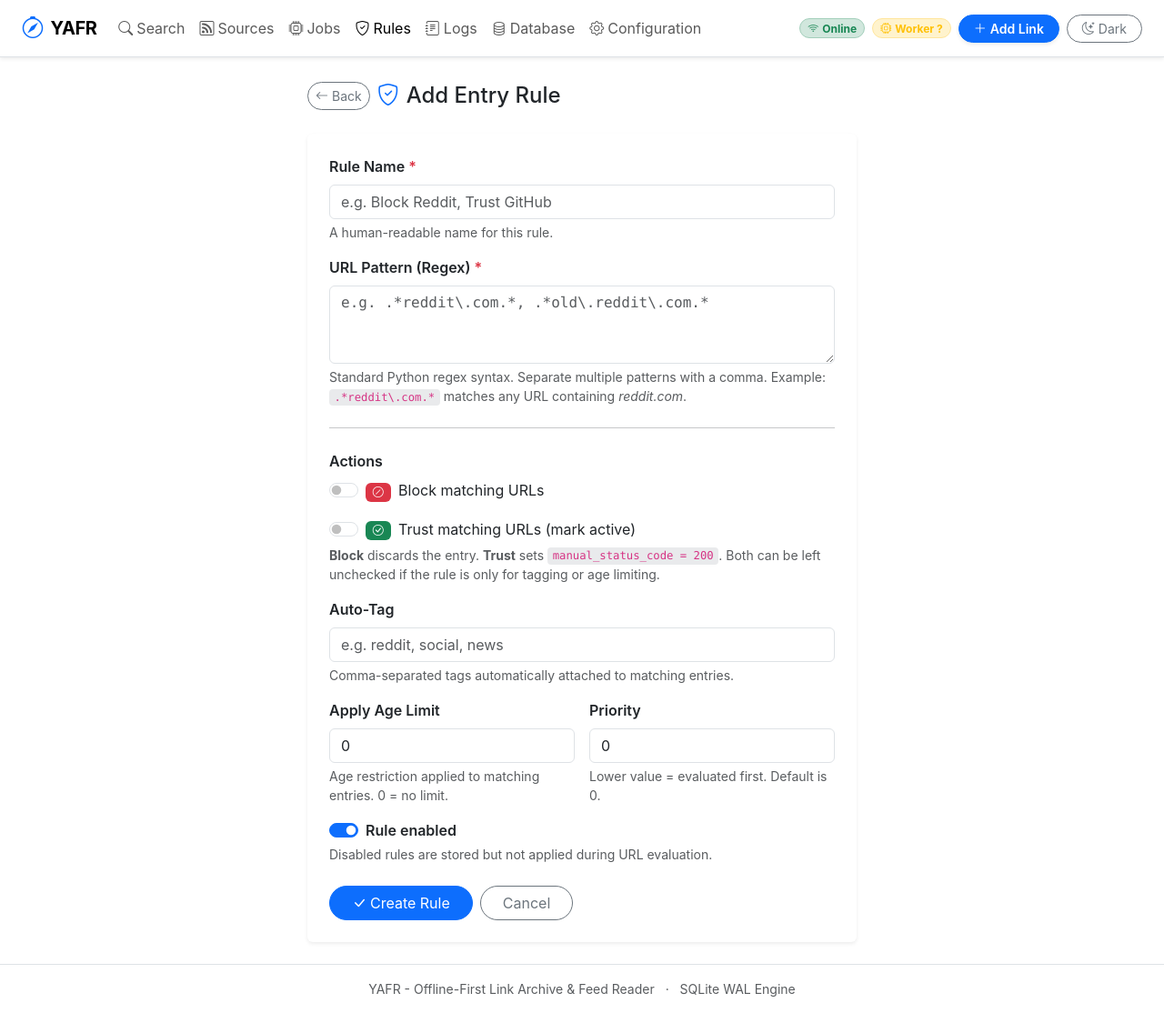
After one commit to rumca-js/yafr_next, a Flask app: page /rules/add in a window 1280 px wide. The commit adds this page. Shown: the whole page at 91% size. Run offline with Flask 3, Linux system fonts and the light colour scheme.

Commit message:
Added entry rules

```diff
--- a/yafr/templates/components/navbar.html
+++ b/yafr/templates/components/navbar.html
@@ -33,7 +33,7 @@
           </a>
         </li>
         <li class="nav-item">
-          <a class="nav-link text-muted" href="#rules" title="Entry Rules (Coming soon)">
+          <a class="nav-link {% if request.endpoint and request.endpoint.startswith('rules.') %}active{% endif %}" href="{{ url_for('rules.rules_list') }}" title="Entry Rules">
             <i class="bi bi-shield-check me-1"></i>Rules
           </a>
         </li>
--- /dev/null
+++ b/yafr/templates/rules/edit.html
@@ -0,0 +1,174 @@
+{% extends "base.html" %}
+
+{% block title %}{{ app_name }} - {% if rule %}Edit Rule{% else %}Add Rule{% endif %}{% endblock %}
+
+{% block content %}
+<div class="container-fluid px-4">
+  <div class="row justify-content-center mt-4">
+    <div class="col-12 col-lg-8 col-xl-6">
+
+      <!-- Header -->
+      <div class="d-flex align-items-center gap-2 mb-4">
+        <a href="{{ url_for('rules.rules_list') }}" class="btn btn-outline-secondary btn-sm rounded-pill">
+          <i class="bi bi-arrow-left me-1"></i>Back
+        </a>
+        <i class="bi bi-shield-check text-primary fs-4"></i>
+        <h4 class="mb-0">{% if rule %}Edit Rule{% else %}Add Entry Rule{% endif %}</h4>
+      </div>
+
+      <!-- Flash Messages -->
+      {% with messages = get_flashed_messages(with_categories=true) %}
+        {% if messages %}
+          {% for category, message in messages %}
+            <div class="alert alert-{{ 'success' if category == 'success' else 'danger' }} alert-dismissible fade show small" role="alert">
+              <i class="bi bi-{{ 'check-circle' if category == 'success' else 'exclamation-triangle' }} me-1"></i>
+              {{ message }}
+              <button type="button" class="btn-close" data-bs-dismiss="alert" aria-label="Close"></button>
+            </div>
+          {% endfor %}
+        {% endif %}
+      {% endwith %}
+
+      <!-- Form Card -->
+      <div class="card border-0 shadow-sm mb-4">
+        <div class="card-body p-4">
+          <form method="POST" action="{{ action_url }}" id="rule-form">
+
+            <!-- Rule Name -->
+            <div class="mb-3">
+              <label for="rule-name" class="form-label fw-semibold">
+                Rule Name <span class="text-danger">*</span>
+              </label>
+              <input type="text"
+                     class="form-control"
+                     id="rule-name"
+                     name="rule_name"
+                     value="{{ rule.rule_name if rule else '' }}"
+                     placeholder="e.g. Block Reddit, Trust GitHub"
+                     required
+                     maxlength="200">
+              <div class="form-text">A human-readable name for this rule.</div>
+            </div>
+
+            <!-- Trigger URL Pattern -->
+            <div class="mb-3">
+              <label for="trigger-rule-url" class="form-label fw-semibold">
+                URL Pattern (Regex) <span class="text-danger">*</span>
+              </label>
+              <textarea class="form-control font-monospace"
+                        id="trigger-rule-url"
+                        name="trigger_rule_url"
+                        rows="3"
+                        placeholder="e.g. .*reddit\.com.*, .*old\.reddit\.com.*"
+                        required>{{ rule.trigger_rule_url if rule else '' }}</textarea>
+              <div class="form-text">
+                Standard Python regex syntax. Separate multiple patterns with a comma.
+                Example: <code>.*reddit\.com.*</code> matches any URL containing <em>reddit.com</em>.
+              </div>
+            </div>
+
+            <hr class="my-4">
+
+            <!-- Actions -->
+            <div class="mb-3">
+              <label class="form-label fw-semibold">Actions</label>
+              <div class="d-flex flex-wrap gap-3">
+
+                <!-- Block -->
+                <div class="form-check form-switch">
+                  <input class="form-check-input" type="checkbox" role="switch"
+                         id="block" name="block"
+                         {% if rule and rule.block %}checked{% endif %}>
+                  <label class="form-check-label" for="block">
+                    <span class="badge bg-danger me-1"><i class="bi bi-slash-circle"></i></span>
+                    Block matching URLs
+                  </label>
+                </div>
+
+                <!-- Trust -->
+                <div class="form-check form-switch">
+                  <input class="form-check-input" type="checkbox" role="switch"
+                         id="trust" name="trust"
+                         {% if rule and rule.trust %}checked{% endif %}>
+                  <label class="form-check-label" for="trust">
+                    <span class="badge bg-success me-1"><i class="bi bi-check-circle"></i></span>
+                    Trust matching URLs (mark active)
+                  </label>
+                </div>
+
+              </div>
+              <div class="form-text mt-1">
+                <strong>Block</strong> discards the entry. <strong>Trust</strong> sets <code>manual_status_code = 200</code>.
+                Both can be left unchecked if the rule is only for tagging or age limiting.
+              </div>
+            </div>
+
+            <!-- Auto Tag -->
+            <div class="mb-3">
+              <label for="auto-tag" class="form-label fw-semibold">Auto-Tag</label>
+              <input type="text"
+                     class="form-control"
+                     id="auto-tag"
+                     name="auto_tag"
+                     value="{{ rule.auto_tag if rule else '' }}"
+                     placeholder="e.g. reddit, social, news"
+                     maxlength="500">
+              <div class="form-text">
+                Comma-separated tags automatically attached to matching entries.
+              </div>
+            </div>
+
+            <!-- Apply Age Limit & Priority Row -->
+            <div class="row g-3 mb-3">
+              <div class="col-sm-6">
+                <label for="apply-age-limit" class="form-label fw-semibold">Apply Age Limit</label>
+                <input type="number"
+                       class="form-control"
+                       id="apply-age-limit"
+                       name="apply_age_limit"
+                       value="{{ rule.apply_age_limit if rule else 0 }}"
+                       min="0" max="99999">
+                <div class="form-text">Age restriction applied to matching entries. 0 = no limit.</div>
+              </div>
+
+              <div class="col-sm-6">
+                <label for="priority" class="form-label fw-semibold">Priority</label>
+                <input type="number"
+                       class="form-control"
+                       id="priority"
+                       name="priority"
+                       value="{{ rule.priority if rule else 0 }}"
+                       min="0" max="99999">
+                <div class="form-text">Lower value = evaluated first. Default is 0.</div>
+              </div>
+            </div>
+
+            <!-- Enabled -->
+            <div class="mb-4">
+              <div class="form-check form-switch">
+                <input class="form-check-input" type="checkbox" role="switch"
+                       id="enabled" name="enabled"
+                       {% if not rule or rule.enabled %}checked{% endif %}>
+                <label class="form-check-label fw-semibold" for="enabled">Rule enabled</label>
+              </div>
+              <div class="form-text">Disabled rules are stored but not applied during URL evaluation.</div>
+            </div>
+
+            <!-- Form Actions -->
+            <div class="d-flex gap-2">
+              <button type="submit" class="btn btn-primary rounded-pill px-4">
+                <i class="bi bi-check-lg me-1"></i>{% if rule %}Save Changes{% else %}Create Rule{% endif %}
+              </button>
+              <a href="{{ url_for('rules.rules_list') }}" class="btn btn-outline-secondary rounded-pill px-4">
+                Cancel
+              </a>
+            </div>
+
+          </form>
+        </div>
+      </div>
+
+    </div>
+  </div>
+</div>
+{% endblock %}
--- a/yafr/web/__init__.py
+++ b/yafr/web/__init__.py
@@ -19,6 +19,7 @@ from yafr.web.routes_database import database_bp
 from yafr.web.routes_entries import entries_bp
 from yafr.web.routes_jobs import jobs_bp
 from yafr.web.routes_logs import logs_bp
+from yafr.web.routes_rules import rules_bp
 from yafr.web.routes_sources import sources_bp
 from yafr.web.shared import get_shared_context
 
@@ -31,6 +32,7 @@ def register_blueprints(app: Flask) -> None:
     app.register_blueprint(sources_bp)
     app.register_blueprint(jobs_bp)
     app.register_blueprint(logs_bp)
+    app.register_blueprint(rules_bp)
     app.register_blueprint(database_bp)
     app.register_blueprint(config_bp)
     app.register_blueprint(api_entries_bp)
```
Also changed, not shown: yafr/static/js/rules.js (added, +138 -0 lines), yafr/templates/rules/list.html (added, +235 -0 lines), yafr/web/routes_rules.py (added, +120 -0 lines).
